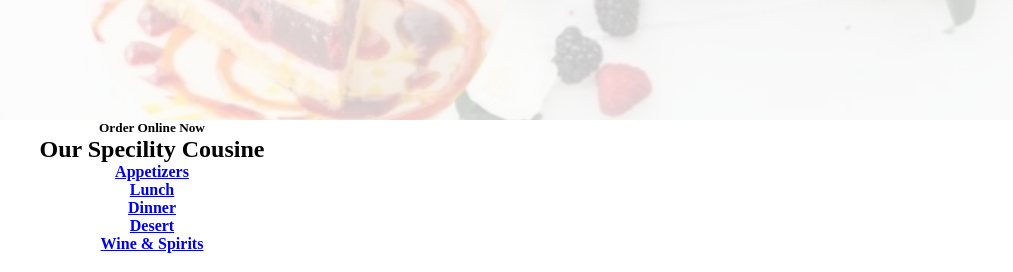
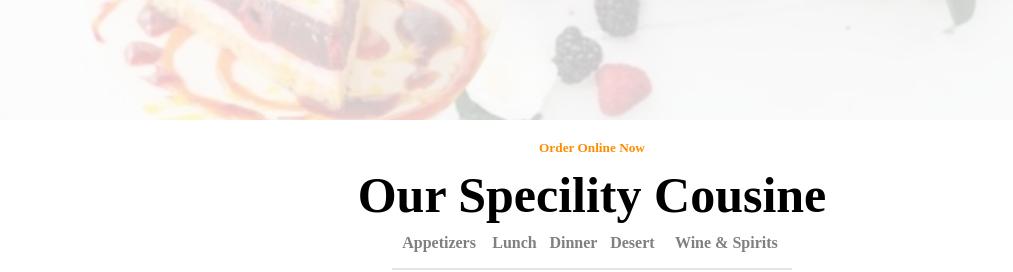
Before and after one commit to dkay9/Restaurant-landing-page, a plain HTML site: page index.html in a window 1280 px wide. Shown: the part 1480-1752 px from the top of the page, without its empty margins (48-1061 px from the left). Drawn offline with Linux system fonts and the light colour scheme.

Commit message:
another push

```diff
--- a/style.css
+++ b/style.css
@@ -102,15 +102,17 @@ nav ul li a{
     margin: 20px;
 }
 .order-section h5{
-    text-align: center;
+    margin-top: 20px;
+    margin-bottom: 10px;
+    color: #FF8C00;
 }
 .order-section h2{
-    text-align: center;
+    font-size: 50px;
 }
 .order-section{
     text-align: center;
 }
-.order-section{
+.order-section ul{
     margin: 0 auto;
     width: 400px;
     margin-bottom: 5vh;
@@ -119,11 +121,32 @@ nav ul li a{
     list-style: none;
     display: table;
 }
-
-.order-section{
+.order-section ul li a{
+    text-decoration: none;
+    color: grey;
+}
+.order-section li{
     display: table-cell;
     padding-bottom: 1rem;
     position: relative;
     text-align: center;
     font-weight: 700;
 }
+.meal{
+    margin-top: 10px;
+}
+
+.order-section li a:hover {
+    color: #e58833;
+    cursor: pointer;
+}
+.meal li:hover::after {
+    content: '';
+    position: absolute;
+    bottom: -2px;
+    left: 0;
+    width: 100%;
+    height: 2px;
+    background-color: #FFA500;
+    cursor: pointer;
+}
```
